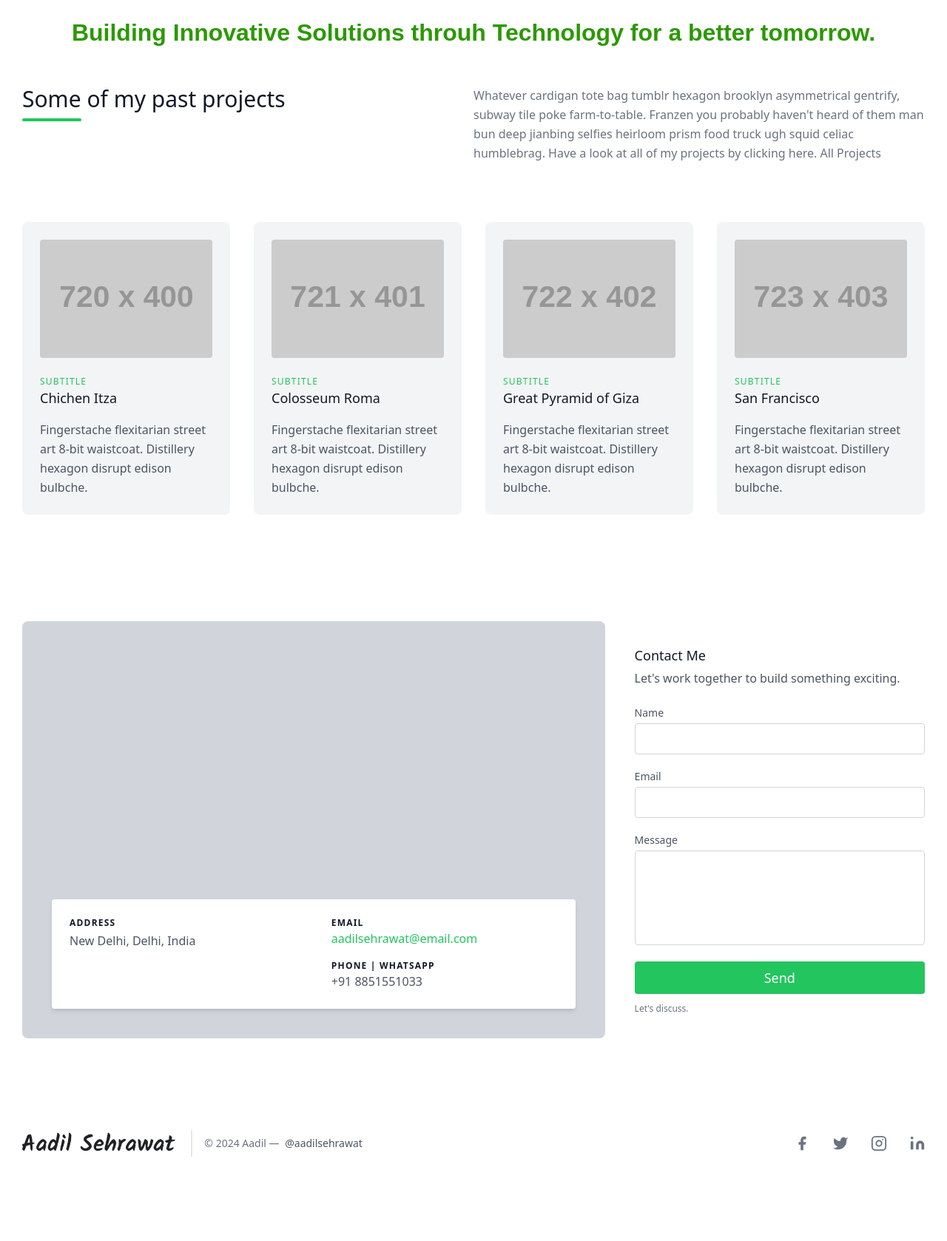
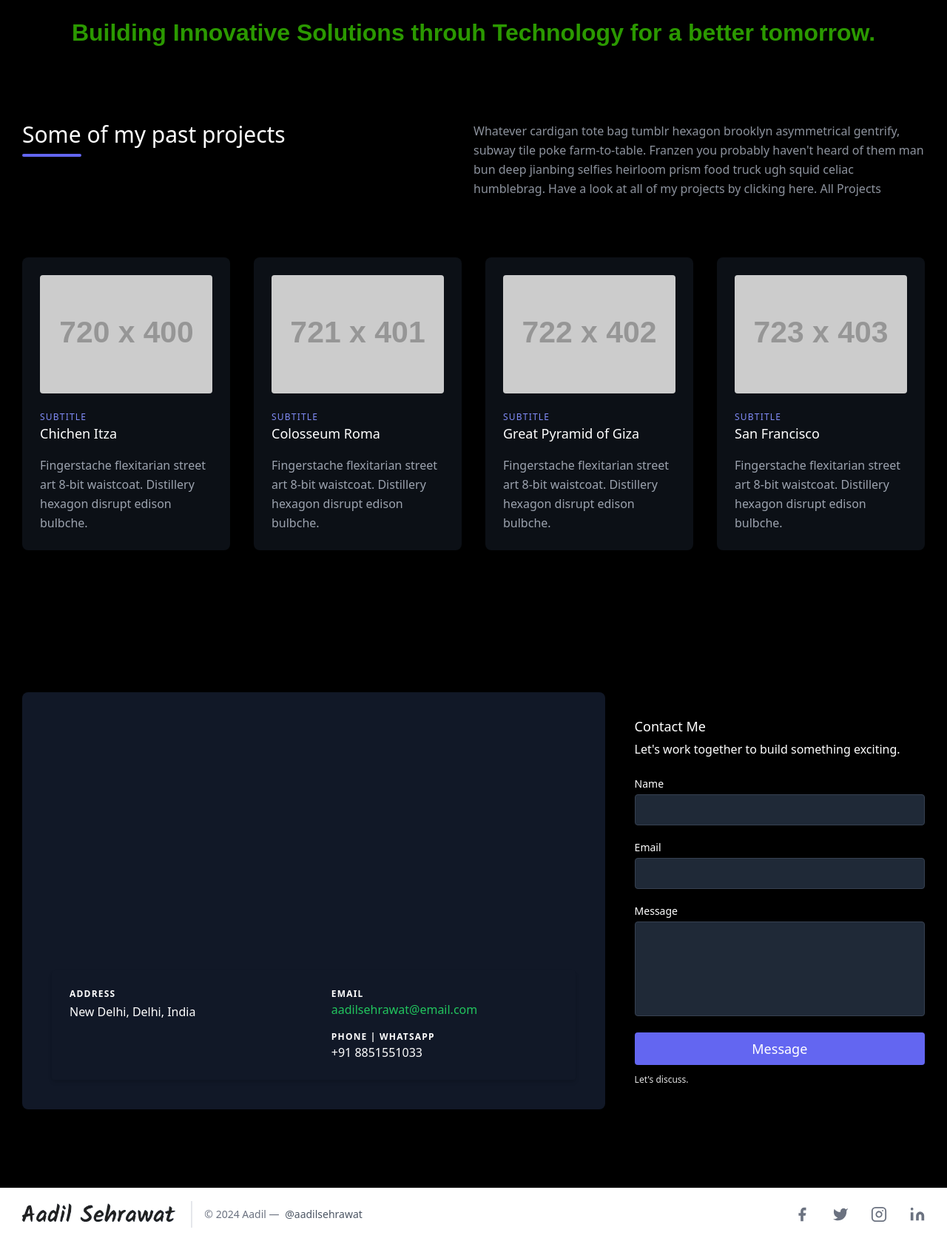
Before and after one commit to aadilsehrawat/portfolio, a Django app: page /home/ in a window 1280 px wide. Shown: the part 72-1750 px from the top of the page at 74% size. Before the commit the page ends 1636 px from the top, so only its background shows below. Run offline with Django 5.2, Linux system fonts and the light colour scheme; grey boxes labelled with a size stand in for pictures from a placeholder-image service; some libraries are stand-ins or nearby versions.

Commit message:
Switeched to dark theme on home and contact page

```diff
--- a/main/templates/components/contact-form.html
+++ b/main/templates/components/contact-form.html
@@ -1,37 +1,37 @@
-<section class="text-gray-600 body-font relative">
+<section class="text-white body-font relative">
     <div class="container px-5 py-24 mx-auto flex sm:flex-nowrap flex-wrap">
-    <div class="lg:w-2/3 md:w-1/2 bg-gray-300 rounded-lg overflow-hidden sm:mr-10 p-10 flex items-end justify-start relative">
-        <iframe width="100%" height="100%" class="absolute inset-0" frameborder="0" title="map" marginheight="0" marginwidth="0" scrolling="no" src="https://maps.google.com/maps?width=100%&amp;height=600&amp;hl=en&amp;q=New%20Delhi,%20India&amp;ie=UTF8&amp;t=&amp;z=14&amp;iwloc=B&amp;output=embed" style="filter: grayscale(1) contrast(1.2) opacity(0.4);"></iframe>
-        <div class="bg-white relative flex flex-wrap py-6 rounded shadow-md">
+    <div class="lg:w-2/3 md:w-1/2 bg-gray-900 rounded-lg overflow-hidden sm:mr-10 p-10 flex items-end justify-start relative">
+        <iframe width="100%" height="100%" title="map" class="absolute inset-0" frameborder="0" marginheight="0" marginwidth="0" scrolling="no" src="https://maps.google.com/maps?width=100%&amp;height=600&amp;hl=en&amp;q=New%20Delhi,%20India&amp;ie=UTF8&amp;t=&amp;z=14&amp;iwloc=B&amp;output=embed" style="filter: grayscale(1) contrast(1.2) opacity(0.16);"></iframe>
+        <div class="bg-gray-900 relative flex flex-wrap py-6 rounded shadow-md">
         <div class="lg:w-1/2 px-6">
-            <h2 class="title-font font-semibold text-gray-900 tracking-widest text-xs">ADDRESS</h2>
+            <h2 class="title-font font-semibold text-white tracking-widest text-xs">ADDRESS</h2>
             <p class="mt-1" style="width: 500px;">New Delhi, Delhi, India</p>
         </div>
         <div class="lg:w-1/2 px-6 mt-4 lg:mt-0">
-            <h2 class="title-font font-semibold text-gray-900 tracking-widest text-xs">EMAIL</h2>
+            <h2 class="title-font font-semibold text-white tracking-widest text-xs">EMAIL</h2>
             <a href="mailto:aadilsehrawat@email.com" class="text-green-500 leading-relaxed">aadilsehrawat@email.com</a>
-            <h2 class="title-font font-semibold text-gray-900 tracking-widest text-xs mt-4">PHONE | WHATSAPP</h2>
+            <h2 class="title-font font-semibold text-white tracking-widest text-xs mt-4">PHONE | WHATSAPP</h2>
             <p class="leading-relaxed">+91 8851551033</p>
         </div>
         </div>
     </div>
-    <div class="lg:w-1/3 md:w-1/2 bg-white flex flex-col md:ml-auto w-full md:py-8 mt-8 md:mt-0">
-        <h2 class="text-gray-900 text-lg mb-1 font-medium title-font">Contact Me</h2>
-        <p class="leading-relaxed mb-5 text-gray-600">Let's work together to build something exciting.</p>
+    <div class="lg:w-1/3 md:w-1/2 flex flex-col md:ml-auto w-full md:py-8 mt-8 md:mt-0">
+        <h2 class="text-white text-lg mb-1 font-medium title-font">Contact Me</h2>
+        <p class="leading-relaxed mb-5">Let's work together to build something exciting.</p>
         <div class="relative mb-4">
-        <label for="name" class="leading-7 text-sm text-gray-600">Name</label>
-        <input type="text" id="name" name="name" class="w-full bg-white rounded border border-gray-300 focus:border-green-500 focus:ring-2 focus:ring-green-200 text-base outline-none text-gray-700 py-1 px-3 leading-8 transition-colors duration-200 ease-in-out">
+        <label for="name" class="leading-7 text-sm text-white">Name</label>
+        <input type="text" id="name" name="name" class="w-full bg-gray-800 rounded border border-gray-700 focus:border-indigo-500 focus:ring-2 focus:ring-indigo-900 text-base outline-none text-white py-1 px-3 leading-8 transition-colors duration-200 ease-in-out">
         </div>
         <div class="relative mb-4">
-        <label for="email" class="leading-7 text-sm text-gray-600">Email</label>
-        <input type="email" id="email" name="email" class="w-full bg-white rounded border border-gray-300 focus:border-green-500 focus:ring-2 focus:ring-green-200 text-base outline-none text-gray-700 py-1 px-3 leading-8 transition-colors duration-200 ease-in-out">
+        <label for="email" class="leading-7 text-sm text-white">Email</label>
+        <input type="email" id="email" name="email" class="w-full bg-gray-800 rounded border border-gray-700 focus:border-indigo-500 focus:ring-2 focus:ring-indigo-900 text-base outline-none text-white py-1 px-3 leading-8 transition-colors duration-200 ease-in-out">
         </div>
         <div class="relative mb-4">
-        <label for="message" class="leading-7 text-sm text-gray-600">Message</label>
-        <textarea id="message" name="message" class="w-full bg-white rounded border border-gray-300 focus:border-green-500 focus:ring-2 focus:ring-green-200 h-32 text-base outline-none text-gray-700 py-1 px-3 resize-none leading-6 transition-colors duration-200 ease-in-out"></textarea>
+        <label for="message" class="leading-7 text-sm text-white">Message</label>
+        <textarea id="message" name="message" class="w-full bg-gray-800 rounded border border-gray-700 focus:border-indigo-500 focus:ring-2 focus:ring-indigo-900 h-32 text-base outline-none text-white py-1 px-3 resize-none leading-6 transition-colors duration-200 ease-in-out"></textarea>
         </div>
-        <button class="text-white bg-green-500 border-0 py-2 px-6 focus:outline-none hover:bg-green-600 rounded text-lg">Send</button>
-        <p class="text-xs text-gray-500 mt-3">Let's discuss.</p>
+        <button class="text-white bg-indigo-500 border-0 py-2 px-6 focus:outline-none hover:bg-indigo-600 rounded text-lg">Message</button>
+        <p class="text-xs text-white text-opacity-90 mt-3">Let's discuss.</p>
     </div>
     </div>
 </section>
--- a/main/templates/main/home-components/home-projects.html
+++ b/main/templates/main/home-components/home-projects.html
@@ -1,46 +1,44 @@
-<section class="text-gray-600 body-font">
-    <div class="container px-5 py-12 mx-auto">
+<section class="text-gray-400 body-font">
+    <div class="container px-5 py-24 mx-auto">
     <div class="flex flex-wrap w-full mb-20">
         <div class="lg:w-1/2 w-full mb-6 lg:mb-0">
-            <h1 class="sm:text-3xl text-2xl font-medium title-font mb-2 text-gray-900">Some of my past projects</h1>
-            <div class="h-1 w-20 bg-green-500 rounded"></div>
+        <h1 class="sm:text-3xl text-2xl font-medium title-font mb-2 text-white">Some of my past projects</h1>
+        <div class="h-1 w-20 bg-indigo-500 rounded"></div>
         </div>
-        <p class="lg:w-1/2 w-full leading-relaxed text-gray-500">
-            Whatever cardigan tote bag tumblr hexagon brooklyn asymmetrical gentrify, subway tile poke farm-to-table.
-            Franzen you probably haven't heard of them man bun deep jianbing selfies heirloom prism food truck ugh squid celiac humblebrag.
+        <p class="lg:w-1/2 w-full leading-relaxed text-gray-400 text-opacity-90">Whatever cardigan tote bag tumblr hexagon brooklyn asymmetrical gentrify, subway tile poke farm-to-table. Franzen you probably haven't heard of them man bun deep jianbing selfies heirloom prism food truck ugh squid celiac humblebrag.
             Have a look at all of my projects by clicking here. <a href='{% url "projects" %}'>All Projects</a>
         </p>
     </div>
     <div class="flex flex-wrap -m-4">
         <div class="xl:w-1/4 md:w-1/2 p-4">
-            <div class="bg-gray-100 p-6 rounded-lg">
+        <div class="bg-gray-800 bg-opacity-40 p-6 rounded-lg">
             <img class="h-40 rounded w-full object-cover object-center mb-6" src="https://dummyimage.com/720x400" alt="content">
-            <h3 class="tracking-widest text-green-500 text-xs font-medium title-font">SUBTITLE</h3>
-            <h2 class="text-lg text-gray-900 font-medium title-font mb-4">Chichen Itza</h2>
+            <h3 class="tracking-widest text-indigo-400 text-xs font-medium title-font">SUBTITLE</h3>
+            <h2 class="text-lg text-white font-medium title-font mb-4">Chichen Itza</h2>
             <p class="leading-relaxed text-base">Fingerstache flexitarian street art 8-bit waistcoat. Distillery hexagon disrupt edison bulbche.</p>
         </div>
         </div>
         <div class="xl:w-1/4 md:w-1/2 p-4">
-            <div class="bg-gray-100 p-6 rounded-lg">
+        <div class="bg-gray-800 bg-opacity-40 p-6 rounded-lg">
             <img class="h-40 rounded w-full object-cover object-center mb-6" src="https://dummyimage.com/721x401" alt="content">
-            <h3 class="tracking-widest text-green-500 text-xs font-medium title-font">SUBTITLE</h3>
-            <h2 class="text-lg text-gray-900 font-medium title-font mb-4">Colosseum Roma</h2>
+            <h3 class="tracking-widest text-indigo-400 text-xs font-medium title-font">SUBTITLE</h3>
+            <h2 class="text-lg text-white font-medium title-font mb-4">Colosseum Roma</h2>
             <p class="leading-relaxed text-base">Fingerstache flexitarian street art 8-bit waistcoat. Distillery hexagon disrupt edison bulbche.</p>
         </div>
         </div>
         <div class="xl:w-1/4 md:w-1/2 p-4">
-            <div class="bg-gray-100 p-6 rounded-lg">
+        <div class="bg-gray-800 bg-opacity-40 p-6 rounded-lg">
             <img class="h-40 rounded w-full object-cover object-center mb-6" src="https://dummyimage.com/722x402" alt="content">
-            <h3 class="tracking-widest text-green-500 text-xs font-medium title-font">SUBTITLE</h3>
-            <h2 class="text-lg text-gray-900 font-medium title-font mb-4">Great Pyramid of Giza</h2>
+            <h3 class="tracking-widest text-indigo-400 text-xs font-medium title-font">SUBTITLE</h3>
+            <h2 class="text-lg text-white font-medium title-font mb-4">Great Pyramid of Giza</h2>
             <p class="leading-relaxed text-base">Fingerstache flexitarian street art 8-bit waistcoat. Distillery hexagon disrupt edison bulbche.</p>
         </div>
         </div>
         <div class="xl:w-1/4 md:w-1/2 p-4">
-            <div class="bg-gray-100 p-6 rounded-lg">
+        <div class="bg-gray-800 bg-opacity-40 p-6 rounded-lg">
             <img class="h-40 rounded w-full object-cover object-center mb-6" src="https://dummyimage.com/723x403" alt="content">
-            <h3 class="tracking-widest text-green-500 text-xs font-medium title-font">SUBTITLE</h3>
-            <h2 class="text-lg text-gray-900 font-medium title-font mb-4">San Francisco</h2>
+            <h3 class="tracking-widest text-indigo-400 text-xs font-medium title-font">SUBTITLE</h3>
+            <h2 class="text-lg text-white font-medium title-font mb-4">San Francisco</h2>
             <p class="leading-relaxed text-base">Fingerstache flexitarian street art 8-bit waistcoat. Distillery hexagon disrupt edison bulbche.</p>
         </div>
         </div>
--- a/main/templates/main/home.html
+++ b/main/templates/main/home.html
@@ -4,6 +4,9 @@
 
 {% block styles %}
     <style>
+        body{
+            background-color: black;
+        }
         .heading1{
             font-family: sans-serif;
             margin-top: 10px;
```
Also changed, not shown: main/templates/main/contact.html (+7 -0 lines). Lines whose indentation alone changed are shown as unchanged.
